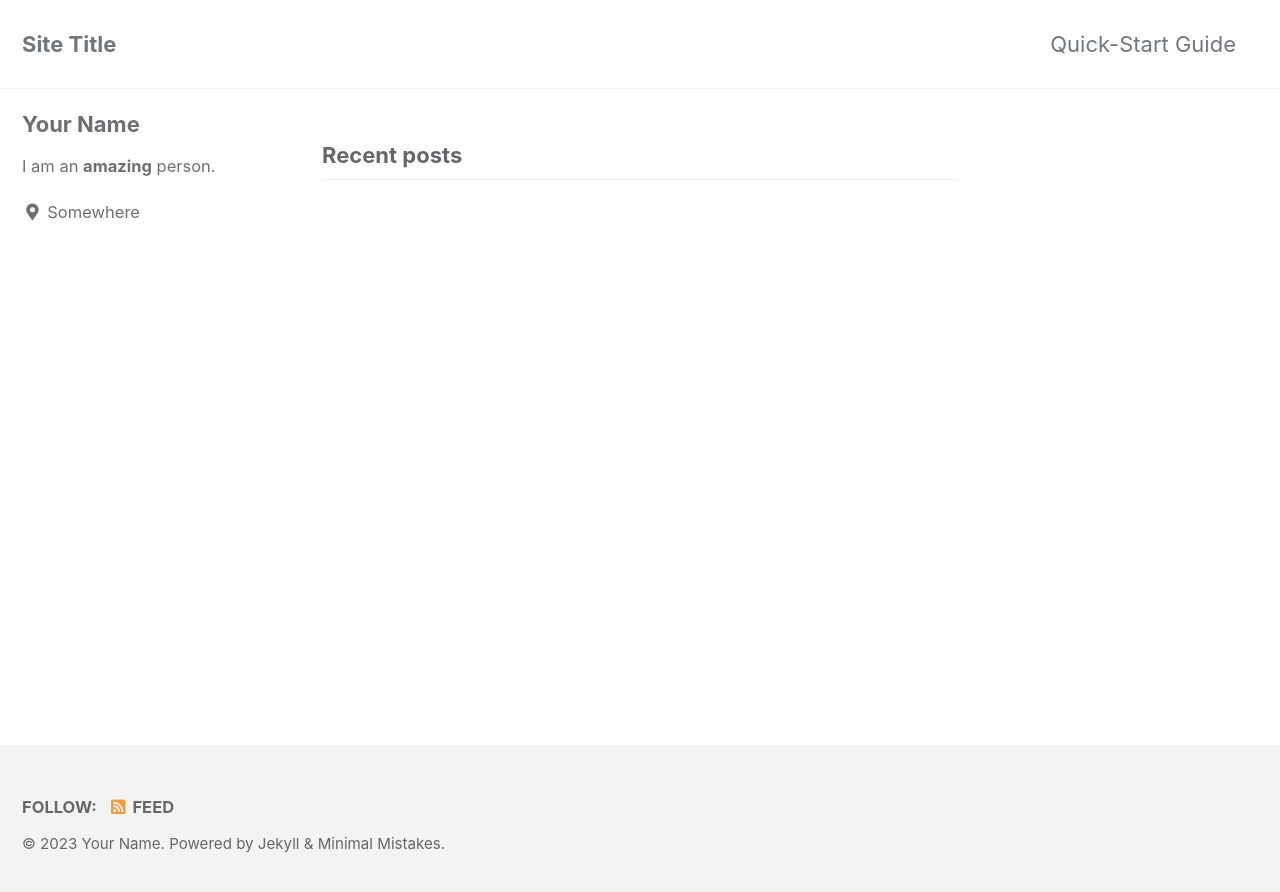
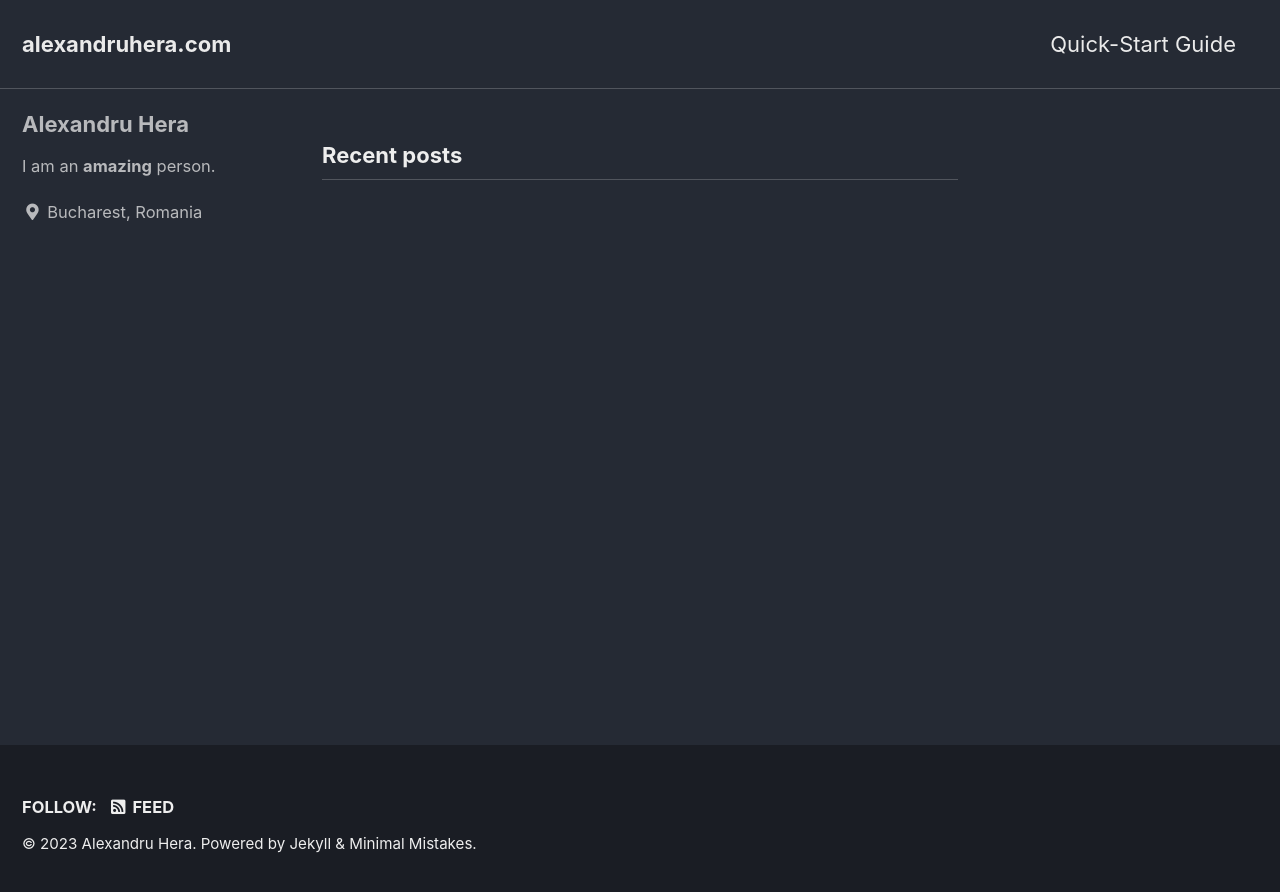
Before and after one commit to alexandruhera/alexandruhera.github.io, a Jekyll site: the page built from index.html, in a window 1280 px wide. Shown: the top 892 px of the page. Built offline with Jekyll 4.4.1, drawn with Linux system fonts in a browser that asks for light colours; cached includes are drawn as plain includes; the list of posts is cut into pages by our own code.

Commit message:
update
update test

```diff
--- a/_config.yml
+++ b/_config.yml
@@ -12,15 +12,15 @@
 
 # theme                  : "minimal-mistakes-jekyll"
 # remote_theme           : "mmistakes/minimal-mistakes"
-minimal_mistakes_skin    : "default" # "air", "aqua", "contrast", "dark", "dirt", "neon", "mint", "plum", "sunrise"
+minimal_mistakes_skin    : "dark" # "air", "aqua", "contrast", "dark", "dirt", "neon", "mint", "plum", "sunrise"
 
 # Site Settings
 locale                   : "en-US"
-title                    : "Site Title"
+title                    : "alexandruhera.com"
 title_separator          : "-"
 subtitle                 : # site tagline that appears below site title in masthead
-name                     : "Your Name"
-description              : "An amazing website."
+name                     : "Alexandru Hera"
+description              : "Work in progress..."
 url                      : # the base hostname & protocol for your site e.g. "https://mmistakes.github.io"
 baseurl                  : # the subpath of your site, e.g. "/blog"
 repository               : # GitHub username/repo-name e.g. "mmistakes/minimal-mistakes"
@@ -104,10 +104,10 @@ analytics:
 
 # Site Author
 author:
-  name             : "Your Name"
+  name             : "Alexandru Hera"
   avatar           : # path of avatar image, e.g. "/assets/images/bio-photo.jpg"
   bio              : "I am an **amazing** person."
-  location         : "Somewhere"
+  location         : "Bucharest, Romania"
   email            :
   links:
     - label: "Email"
```
